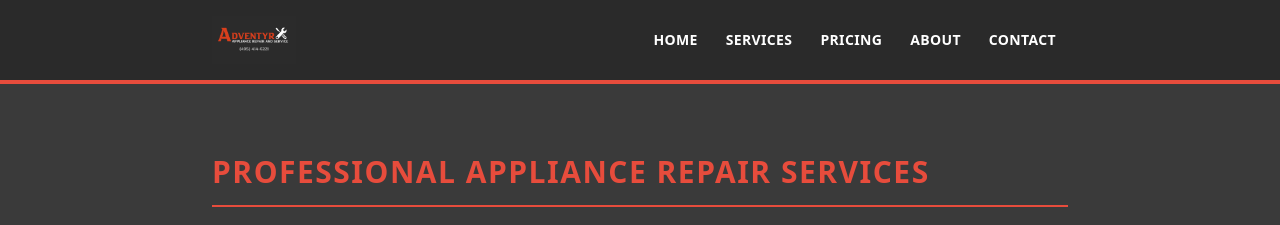
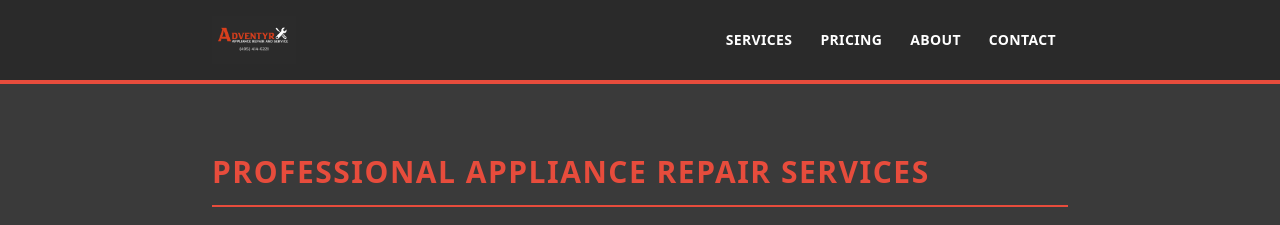
Before and after one commit to DefinitelyNotAnOrca/definitelynotanorca.github.io, a Jekyll site: the page built from index.md, in a window 1280 px wide. Shown: the top 225 px of the page. Built offline with Jekyll 4.4.1, drawn with Linux system fonts in a browser that asks for light colours; nearby versions of some CDN libraries.

Commit message:
Update header.html

```diff
--- a/_includes/header.html
+++ b/_includes/header.html
@@ -7,7 +7,6 @@
     </div>
 
     <nav class="flex items-center space-x-1 flex-wrap">
-      <a class="text-white font-semibold px-3 py-2 rounded transition-all duration-300 uppercase text-xs sm:text-sm tracking-wide hover:bg-adventyr-orange whitespace-nowrap" href="{{ '/' | relative_url }}">Home</a>
       <a class="text-white font-semibold px-3 py-2 rounded transition-all duration-300 uppercase text-xs sm:text-sm tracking-wide hover:bg-adventyr-orange whitespace-nowrap" href="{{ '/services' | relative_url }}">Services</a>
       <a class="text-white font-semibold px-3 py-2 rounded transition-all duration-300 uppercase text-xs sm:text-sm tracking-wide hover:bg-adventyr-orange whitespace-nowrap" href="{{ '/pricing' | relative_url }}">Pricing</a>
       <a class="text-white font-semibold px-3 py-2 rounded transition-all duration-300 uppercase text-xs sm:text-sm tracking-wide hover:bg-adventyr-orange whitespace-nowrap" href="{{ '/about' | relative_url }}">About</a>
```
